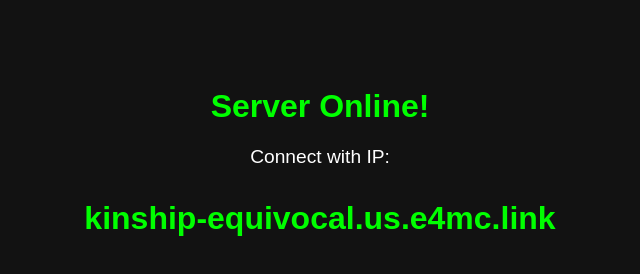
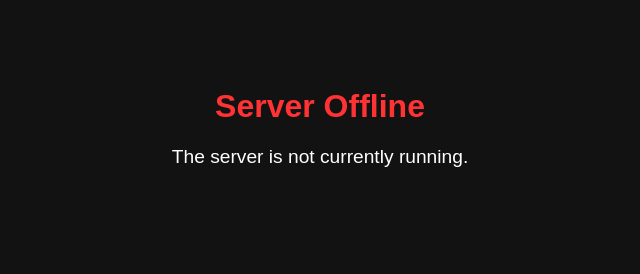
Before and after one commit to SayloIs1/server, a plain HTML site: page index.html in a window 1280 px wide. Shown: the whole page, without its empty margins (320-960 px from the left). Drawn offline with Linux system fonts and the light colour scheme.

```diff
--- a/index.html
+++ b/index.html
@@ -1,6 +1,5 @@
 <html><head><title>MC Server</title></head>
 <body style='background:#121212;color:white;font-family:sans-serif;text-align:center;padding-top:80px;'>
-<h1 style='color:#00ff00;'>Server Online!</h1>
-<p style='font-size:1.2em;'>Connect with IP:</p>
-<p style='font-size:2em;font-weight:bold;color:#00ff00;'>kinship-equivocal.us.e4mc.link</p>
+<h1 style='color:#ff3333;'>Server Offline</h1>
+<p style='font-size:1.2em;'>The server is not currently running.</p>
 </body></html>
```
